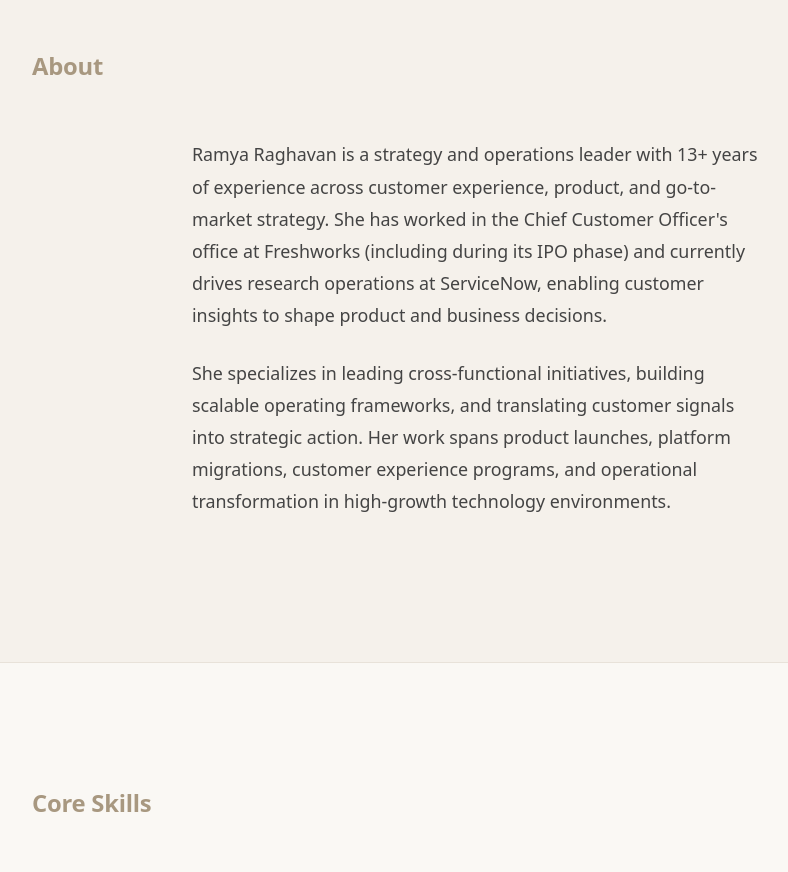
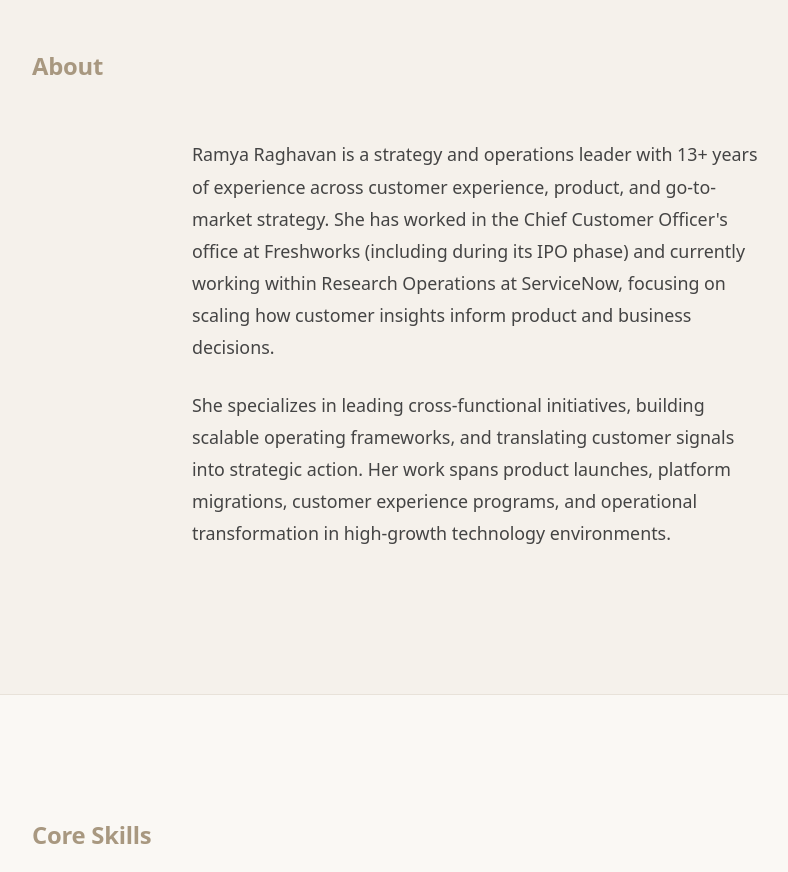
Before and after one commit to ramyar1911-oss/ramyaraghavan_website, a plain HTML site: page index.html in a window 1280 px wide. Shown: the part 860-1732 px from the top of the page, without its empty margins (159-947 px from the left). Drawn offline with Linux system fonts and the light colour scheme.

Commit message:
Revise Ramya Raghavan's professional summary
Updated the description of Ramya Raghavan's role and responsibilities.

```diff
--- a/index.html
+++ b/index.html
@@ -85,8 +85,7 @@
       <p>
         Ramya Raghavan is a strategy and operations leader with 13+ years of experience across customer experience,
         product, and go-to-market strategy. She has worked in the Chief Customer Officer's office at Freshworks
-        (including during its IPO phase) and currently drives research operations at ServiceNow, enabling customer
-        insights to shape product and business decisions.
+        (including during its IPO phase) and currently working within Research Operations at ServiceNow, focusing on scaling how customer insights inform product and business decisions.
       </p>
       <p>
         She specializes in leading cross-functional initiatives, building scalable operating frameworks, and
```
